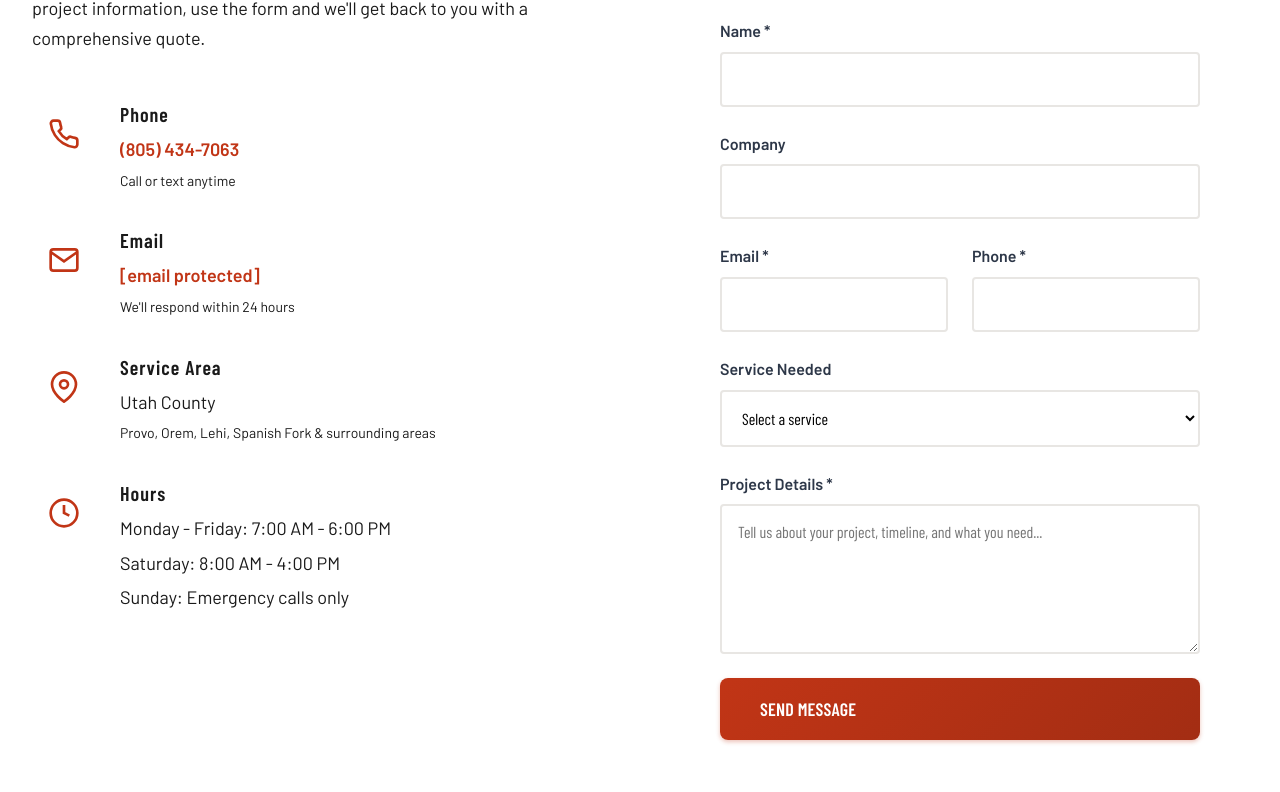
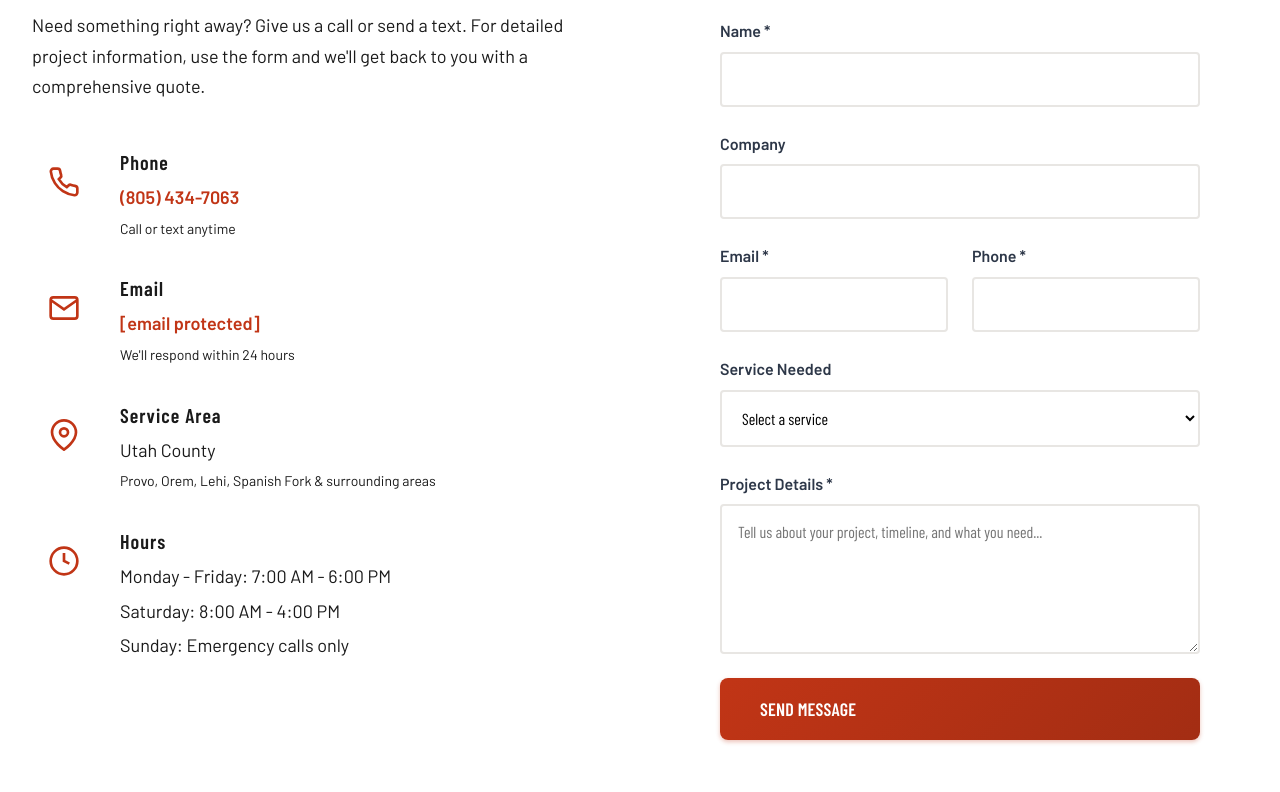
Before and after one commit to cakleinman/frontiersiteoperations, a plain HTML site: page contact.html in a window 1280 px wide. Shown: the part 725-1517 px from the top of the page. Drawn offline with nearby package versions, Linux system fonts and the light colour scheme.

Commit message:
Align contact page headings by adding padding to contact-info

```diff
--- a/styles.css
+++ b/styles.css
@@ -910,6 +910,10 @@ section:nth-child(odd) {
     gap: 4rem;
 }
 
+.contact-info {
+    padding-top: 3rem;
+}
+
 .contact-info h2 {
     margin-bottom: 1.5rem;
 }
```
